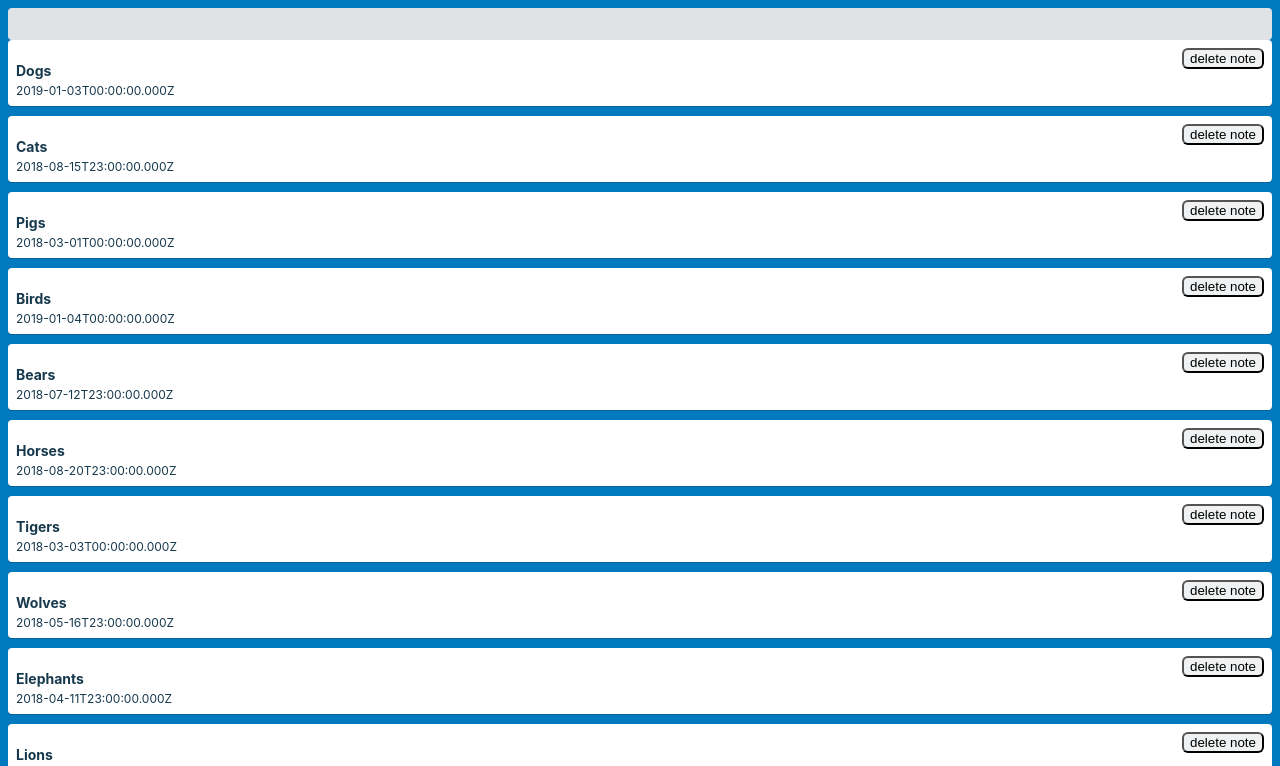
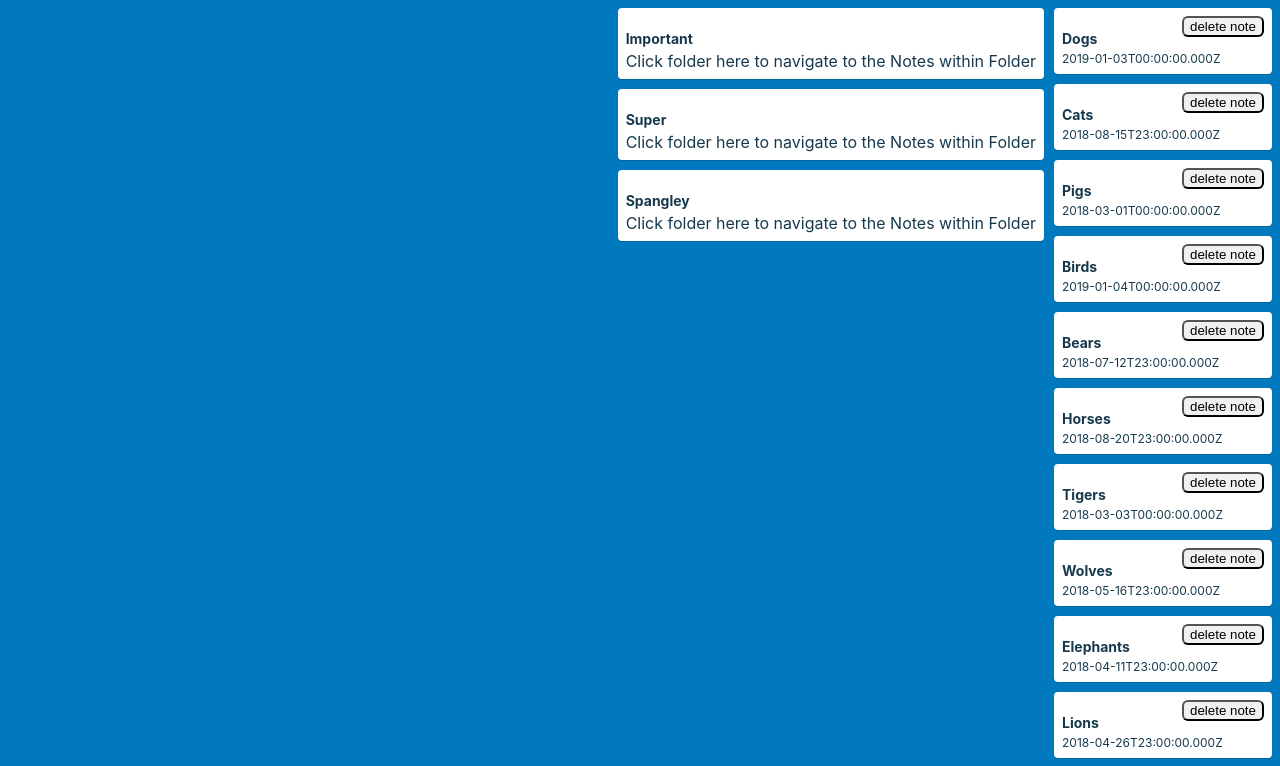
Before and after one commit to roxyshah/noteful, a React (Create React App) app: page / in a window 1280 px wide. Shown: the top 766 px of the page. Built offline with nearby package versions, Linux system fonts and the light colour scheme.

Commit message:
implemented Folder and FolderList components

```diff
--- a/src/App.css
+++ b/src/App.css
@@ -15,7 +15,7 @@ body {
     background: #0079bf;
     padding: 8px;
     display: inline-flex;
-    flex-direction: column;
+    flex-direction: row-reverse;
   }
 
   .App-header h1 {
--- a/src/App.js
+++ b/src/App.js
@@ -2,6 +2,7 @@ import React, { Component } from 'react';
 import STORE from './dummy-store';
 import './App.css'
 import NoteList from './NoteList/NoteList';
+import FolderList from './FolderList/FolderList';
 
 
 class App extends Component {
@@ -13,7 +14,8 @@ class App extends Component {
   render() {
     return (
       <main className='App'>
-        <NoteList notes = {STORE.notes} />;
+        <NoteList notes = {STORE.notes} />
+        <FolderList folders = {STORE.folders} />
       </main>
     );
   }
--- /dev/null
+++ b/src/Folder/Folder.css
@@ -0,0 +1,40 @@
+body {
+    margin: 0;
+    padding: 0;
+    font-family: -apple-system, BlinkMacSystemFont, "Segoe UI", "Roboto", "Oxygen",
+      "Ubuntu", "Cantarell", "Fira Sans", "Droid Sans", "Helvetica Neue",
+      sans-serif;
+    -webkit-font-smoothing: antialiased;
+    -moz-osx-font-smoothing: grayscale;
+  }
+
+/* Folder STYLES */
+
+.Folder {
+    border-radius: 4px;
+    background-color: #fff;
+    box-shadow: 0 1px 0 rgba(9,45,66,.25);
+    padding: 8px;
+    color: #17394d;
+  }
+
+  .Folder {
+    margin-bottom: 10px;
+    margin-right: 10px;
+  }
+
+  .Folder h3 {
+    font-size: 14px;
+    margin-bottom: 4px;
+  }
+
+  .Folder p {
+    margin: 0;
+    font-size: 12px;
+  }
+
+  .Folder button {
+    float: right;
+    background-color: #eff1f3;
+    border-radius: 6px;
+  }
--- /dev/null
+++ b/src/Folder/Folder.js
@@ -0,0 +1,11 @@
+import React from 'react';
+import './Folder.css';
+
+export default function Folder(props) {
+    return (
+        <div className='Folder'>
+            <h3>{props.name}</h3>
+            Click folder here to navigate to the Notes within Folder
+        </div>
+    )
+}
--- /dev/null
+++ b/src/FolderList/FolderList.js
@@ -0,0 +1,14 @@
+import React from 'react';
+import './FolderList.css'
+import Folder from '../Folder/Folder';
+
+export default function FolderList(props){
+
+    const folders = props.folders.map(folder => <Folder id={folder.id} name={folder.name}  />);
+
+    return (
+        <section className='FolderList'>
+            {folders}
+        </section>
+    )
+}
--- a/src/NoteList/NoteList.js
+++ b/src/NoteList/NoteList.js
@@ -8,9 +8,7 @@ export default function NoteList(props){
 
     return (
         <section className='NoteList'>
-            <header className='NoteList-header'><h2>{props.header}</h2></header>
-            <div className='NoteList-notes'></div>
-              {notes}
+            {notes}
         </section>
     )
 }
```
Also changed, not shown: src/FolderList/FolderList.css (added), 2 other files (tests, documents, lock files or other folders).
